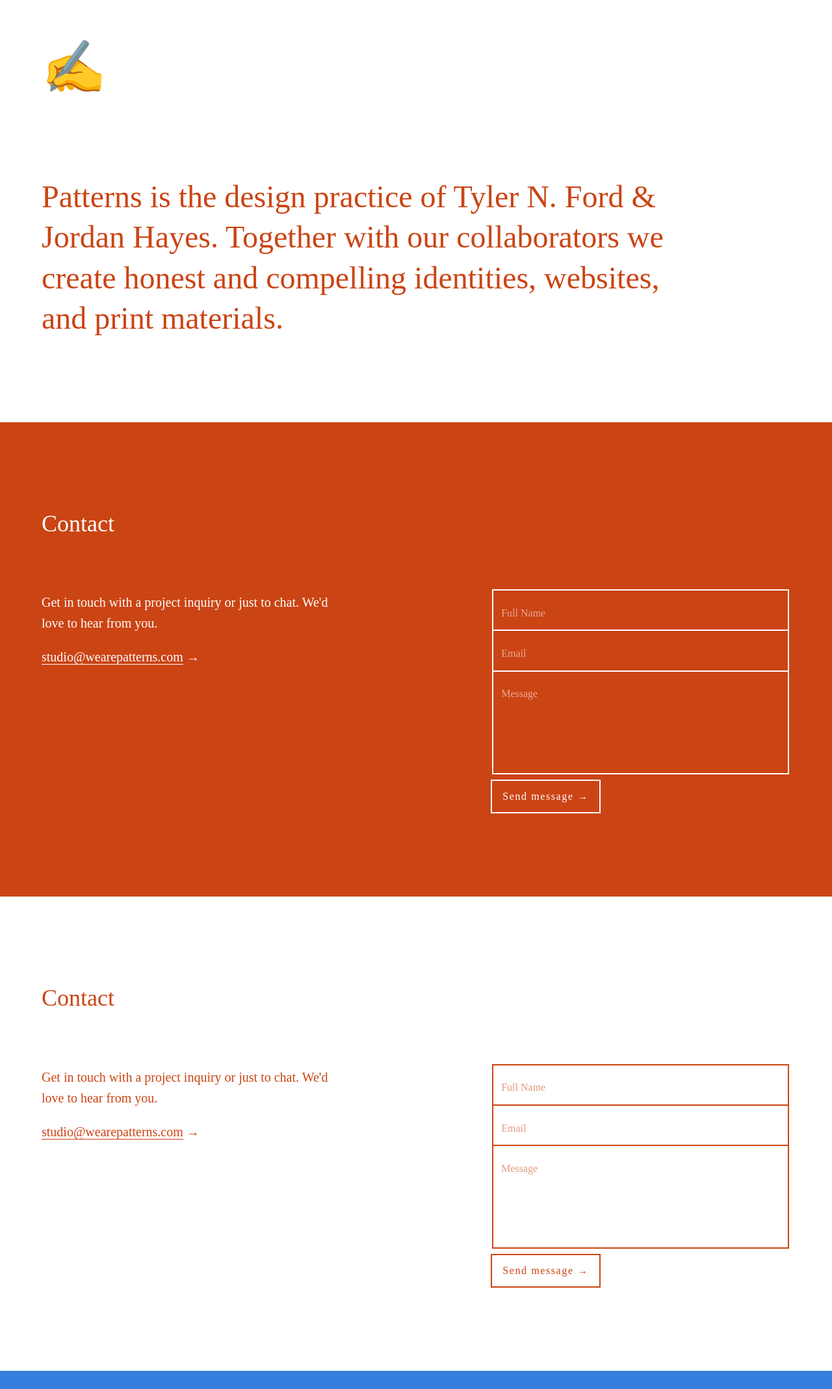
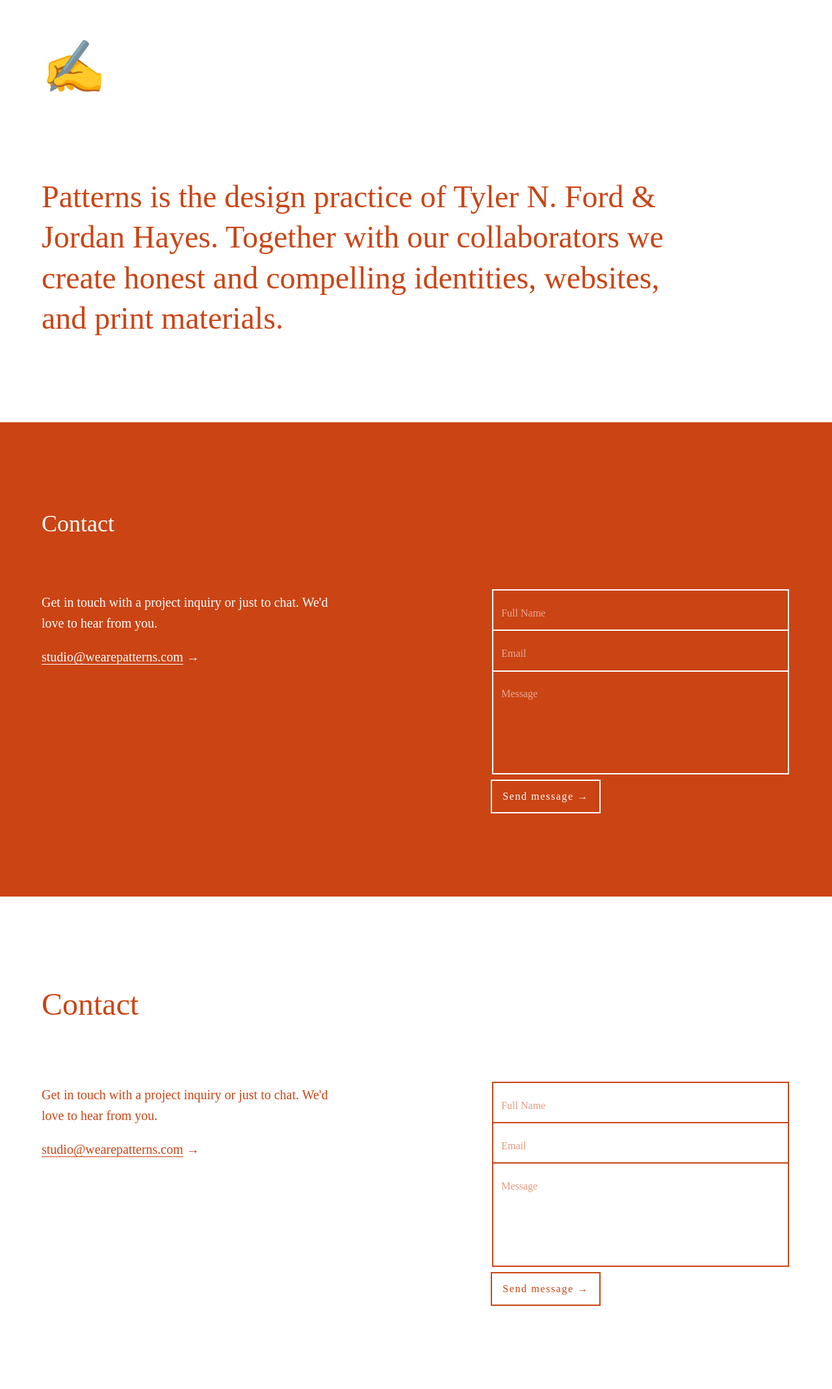
Before and after one commit to wearepatterns/wearepatterns.github.io, a Jekyll site: the page built from index.markdown, in a window 1280 px wide. Shown: the whole page at 65% size. Built offline with Jekyll 4.4.1, drawn with Linux system fonts in a browser that asks for light colours; before the commit the page ends 2110 px from its top, so only the background shows below that.

Commit message:
Update new.html

```diff
--- a/_layouts/new.html
+++ b/_layouts/new.html
@@ -70,7 +70,7 @@
     </main>
     <main class="bg-white newred pb5 pb6-l f4 lh-copy">
         <section class="mh3 mh4-ns mh5-l mw9 bg-bblue">
-            <h1 class="pt5 pt6-l pb0 pb4 mt0 f3 f2-l normal">Contact</h1>
+            <h1 class="pt5 pt6-l pb0 pb4 mt0 f3 f1-l normal">Contact</h1>
             <div class="flex-ns justify-between-ns bg-ggreen">
                 <div class="bg-bblue w-40">
                     <p class="">Get in touch with a project inquiry or just to chat. We'd love to hear from you.</p>
```
